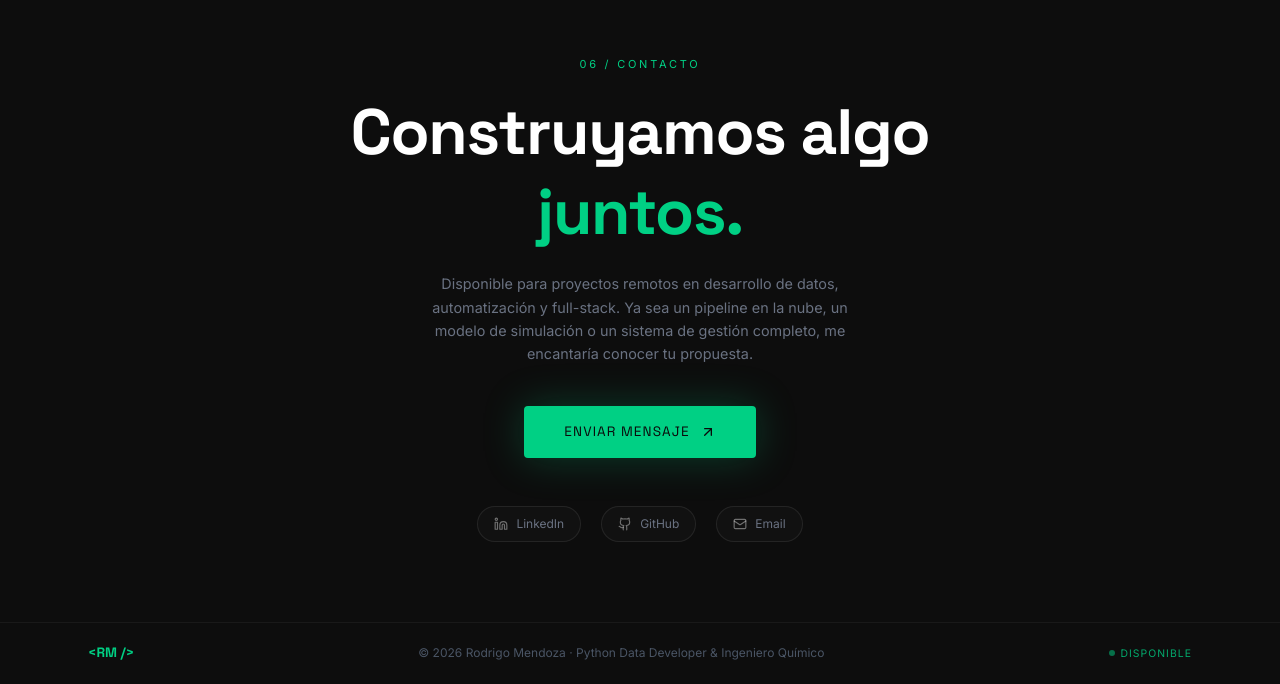
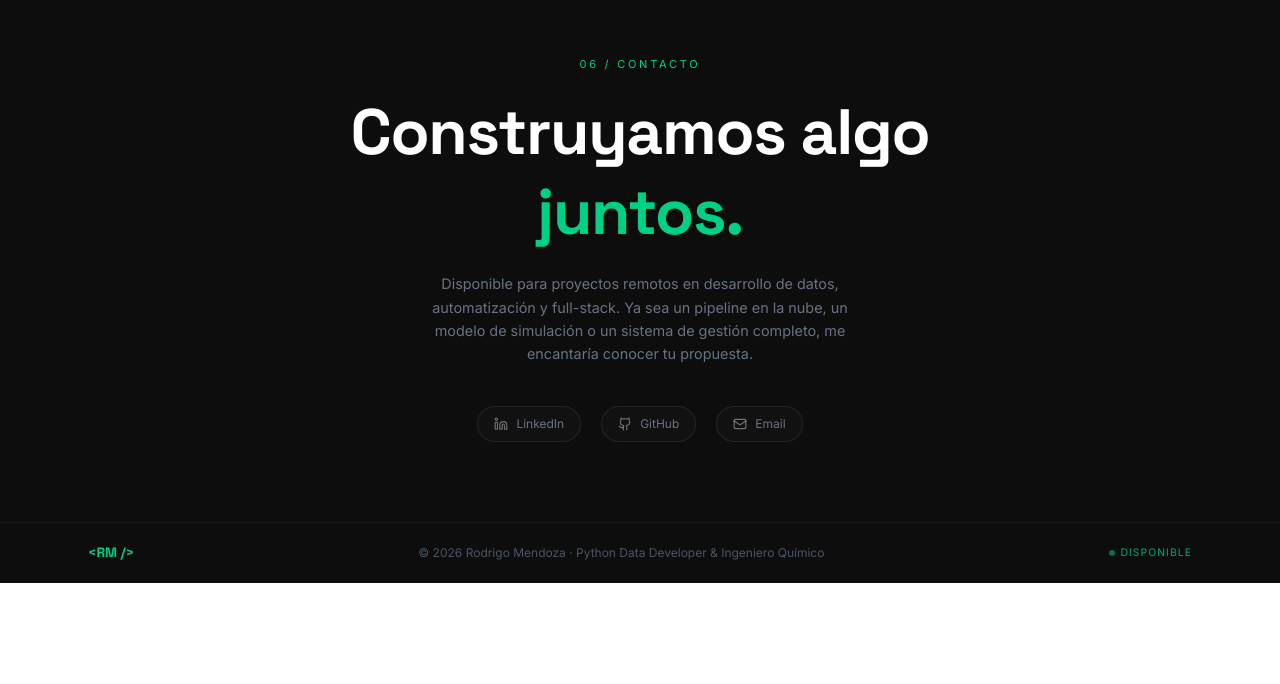
Before and after one commit to RodrigoM10/Portfolio-Rodrigo-Mendoza, a React (Vite) app: page / in a window 1280 px wide. Shown: the part 6997-7681 px from the top of the page. After the commit the page ends 7580 px from the top, so only its background shows below. Built offline with nearby package versions, Linux system fonts and the light colour scheme.

Commit message:
primary cta deleted

```diff
--- a/src/app/components/FooterSection.tsx
+++ b/src/app/components/FooterSection.tsx
@@ -1,5 +1,5 @@
 import { motion } from "motion/react";
-import { Github, Linkedin, Mail, ArrowUpRight } from "lucide-react";
+import { Github, Linkedin, Mail } from "lucide-react";
 import { useLanguage } from "../LanguageContext";
 import { portfolioData } from "../portfolioData";
 
@@ -61,18 +61,6 @@ export function FooterSection() {
             {currentData.description}
           </p>
 
-          {/* Primary CTA */}
-          <motion.a
-            href={socialLinks[2].href} // Toma el email del array socialLinks
-            whileHover={{ scale: 1.03 }}
-            whileTap={{ scale: 0.97 }}
-            className="inline-flex items-center gap-2.5 font-['Space_Grotesk'] bg-[#00D084] hover:bg-[#00b870] text-[#0a0a0a] px-10 py-4 rounded-sm transition-colors duration-200 shadow-[0_0_40px_rgba(0,208,132,0.25)] hover:shadow-[0_0_60px_rgba(0,208,132,0.4)] mb-12"
-            style={{ fontSize: "0.85rem", letterSpacing: "0.08em" }}
-          >
-            {currentData.cta}
-            <ArrowUpRight size={16} />
-          </motion.a>
-
           {/* Social links */}
           <div className="flex items-center justify-center gap-5">
             {socialLinks.map(({ label, icon: Icon, href }) => (
```
